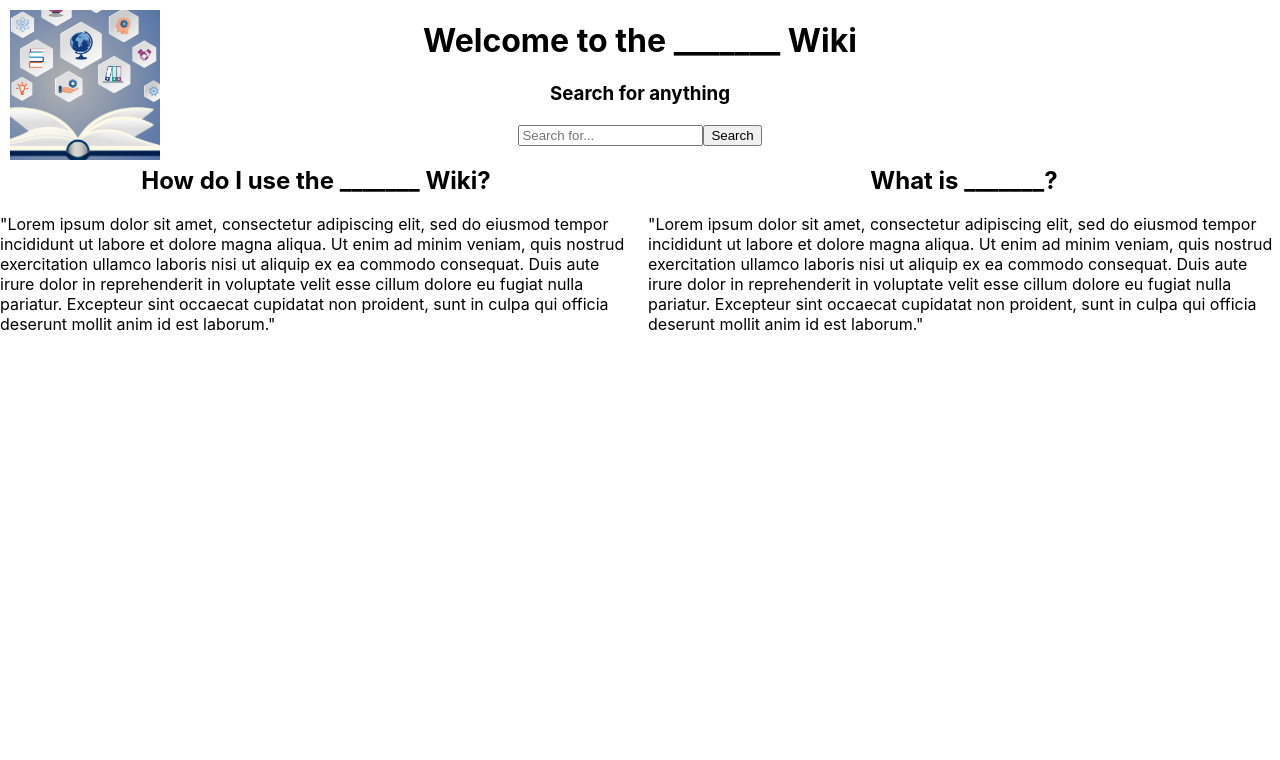
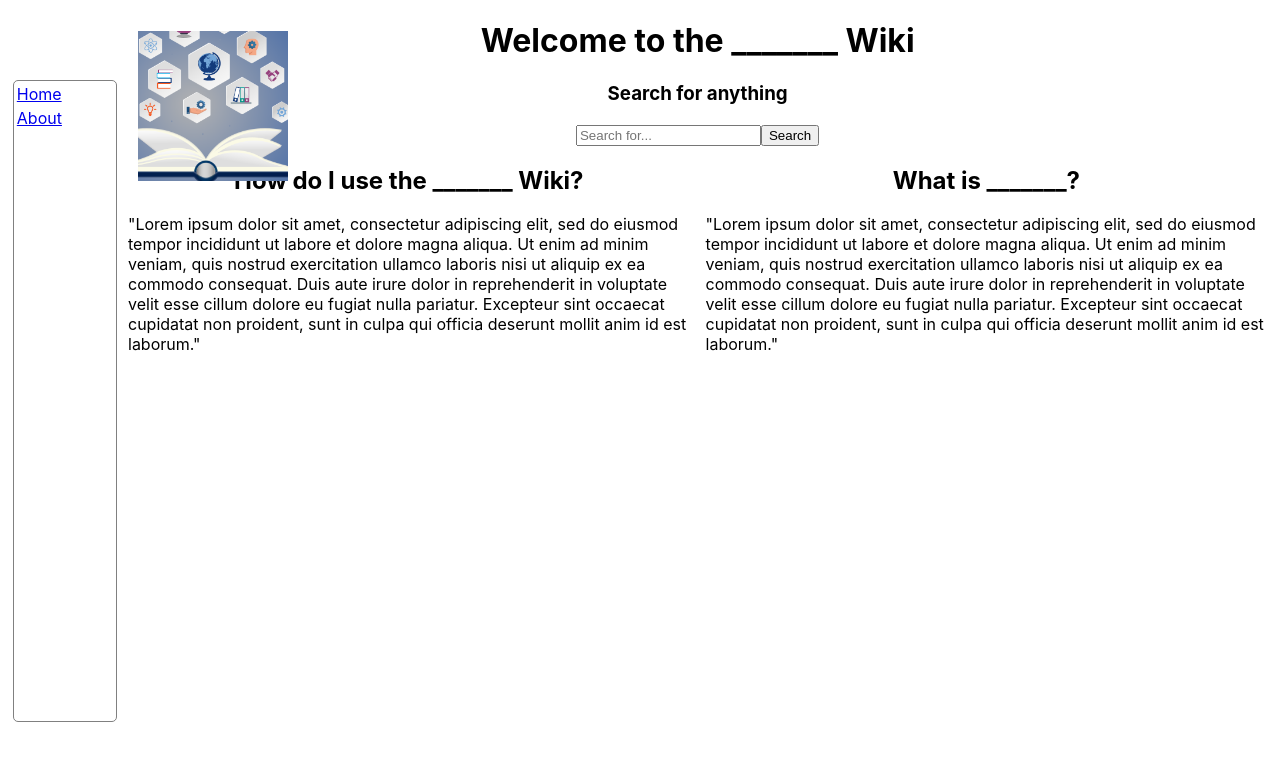
Before and after one commit to CS-476-Team1-2024S/website_ui, a React (Create React App) app: page / in a window 1280 px wide. Shown: the top 760 px of the page. Built offline with nearby package versions, Linux system fonts and the light colour scheme.

Commit message:
Created a global page directory

```diff
--- a/public/index.html
+++ b/public/index.html
@@ -29,6 +29,7 @@
   <body>
     <noscript>You need to enable JavaScript to run this app.</noscript>
     <div id="root"></div>
+    <div id="directory"></div>
     <!--
       This HTML file is a template.
       If you open it directly in the browser, you will see an empty page.
--- a/src/App.js
+++ b/src/App.js
@@ -5,12 +5,14 @@ import About from './pages/About';
 
 function App() {
   return (
+    <>
       <Router>
         <Routes>
           <Route path="/" element={<Home/>}/>
           <Route path="/about" element={<About/>}/>
         </Routes>
       </Router>
+    </>
   );
 }
 export default App;
--- /dev/null
+++ b/src/Directory.js
@@ -0,0 +1,14 @@
+import React from 'react';
+const Directory = ({location}) => {
+    console.log(window.location.pathname);
+    // use path to figure out where we are in the directory listing of the website, then display the children and direct parents of the current webpage
+    return (
+        <table>
+        <tbody>
+            <tr><td><a href="/">Home</a></td></tr>
+            <tr><td><a href="/about">About</a></td></tr>
+        </tbody>
+        </table>
+    );
+};
+export default Directory;
--- a/src/index.css
+++ b/src/index.css
@@ -10,6 +10,22 @@ body {
 code {
   font-family: source-code-pro, Menlo, Monaco, Consolas, 'Courier New',
     monospace;
+}
+
+#root {
+  position: relative;
+  left: 10vw;
+  width: 89vw;
+}
+
+#directory {
+  position: absolute;
+  top: 10vh;
+  left: 1vw;
+  width: 8vw;
+  height: 80vh;
+  border: 1px solid grey;
+  border-radius: 5px;
 }
 
 .logo{
--- a/src/index.js
+++ b/src/index.js
@@ -2,6 +2,7 @@ import React from 'react';
 import ReactDOM from 'react-dom/client';
 import './index.css';
 import App from './App';
+import Directory from './Directory';
 import reportWebVitals from './reportWebVitals';
 
 const root = ReactDOM.createRoot(document.getElementById('root'));
@@ -11,6 +12,11 @@ root.render(
   </React.StrictMode>
 );
 
+const directory = ReactDOM.createRoot(document.getElementById('directory'));
+directory.render(
+  <Directory></Directory>
+);
+
 // If you want to start measuring performance in your app, pass a function
 // to log results (for example: reportWebVitals(console.log))
 // or send to an analytics endpoint. Learn more: https://bit.ly/CRA-vitals
```
Lines whose indentation alone changed are shown as unchanged.
